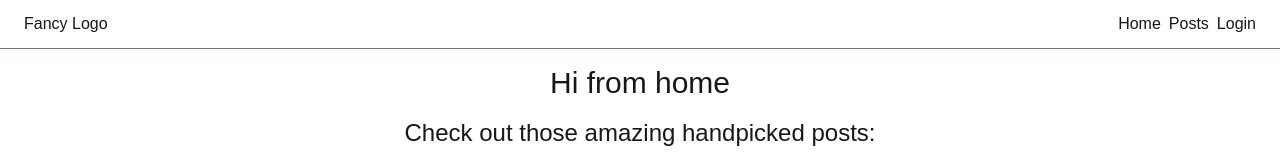
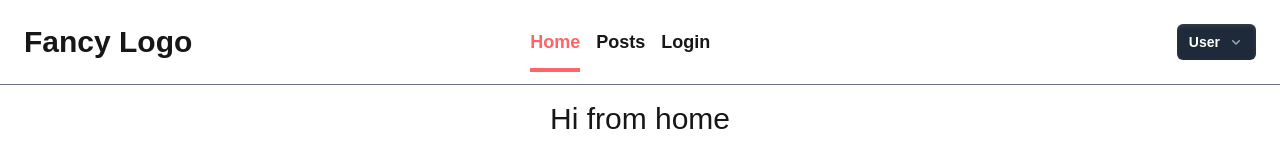
Before and after one commit to VadimEp622/nextjs-demo-playground, a Next.js app: page / in a window 1280 px wide. Shown: the top 158 px of the page. Built offline with nearby package versions, Linux system fonts and the light colour scheme; no server answers; the database is empty.

Commit message:
1. improved header navlink + styled it 2. added temp template dropdown to header

```diff
--- a/package.json
+++ b/package.json
@@ -11,6 +11,8 @@
     "db:generate": "prisma generate"
   },
   "dependencies": {
+    "@headlessui/react": "^2.2.1",
+    "@heroicons/react": "^2.2.0",
     "@prisma/client": "^6.5.0",
     "bcrypt": "^5.1.1",
     "clsx": "^2.1.1",
--- a/src/app/(market)/layout.tsx
+++ b/src/app/(market)/layout.tsx
@@ -14,7 +14,6 @@ export default function MarketLayout({
       <div className="flex-grow">{children}</div>
       <MarketFooter />
       {modal}
-      <div id="modal-root" />
     </div>
   );
 }
--- a/src/app/layout.tsx
+++ b/src/app/layout.tsx
@@ -35,6 +35,7 @@ export default function RootLayout({
         className={`${geistSans.variable} ${geistMono.variable} antialiased`}
       >
         {children}
+        <div id="modal-root" />
       </body>
     </html>
   );
--- /dev/null
+++ b/src/components/shared/header-navlinks.tsx
@@ -0,0 +1,50 @@
+"use client";
+
+import Link from "next/link";
+import { usePathname } from "next/navigation";
+
+const navLinks = [
+  {
+    name: "Home",
+    href: "/",
+  },
+  {
+    name: "Posts",
+    href: "/posts",
+  },
+  {
+    name: "Login",
+    href: "/login",
+  },
+];
+
+export default function HeaderNavlinks() {
+  const pathname = usePathname();
+  console.log("pathname", pathname);
+
+  return (
+    <nav>
+      <ul className="flex gap-2">
+        {navLinks.map((link) => {
+          // checks if current mapped link is for "/" homepage or not.
+          // ❌ if it's NOT for homepage, check for exact match between first route segments of both, current mapped link and pathname.
+          //  ✔ if it IS for homepage, simply check if pathname equals "/".
+          const isActive = link.href.split("/")[1]
+            ? pathname.startsWith("/" + link.href.split("/")[1])
+            : pathname === "/";
+
+          return (
+            <li key={link.href} className={`px-1`}>
+              <Link
+                href={link.href}
+                className={`relative block py-4 text-lg font-bold hover:text-gray-300 ${isActive ? "text-red-400 before:absolute before:right-0 before:bottom-0 before:left-0 before:h-1 before:bg-red-400 hover:text-red-300 hover:before:bg-red-300" : ""}`}
+              >
+                {link.name}
+              </Link>
+            </li>
+          );
+        })}
+      </ul>
+    </nav>
+  );
+}
--- a/src/components/shared/header.tsx
+++ b/src/components/shared/header.tsx
@@ -1,27 +1,17 @@
 import { auth } from "@/auth";
-import Link from "next/link";
+import HeaderNavlinks from "@/components/shared/header-navlinks";
+import DropdownExample from "@/components/ui/dropdown";
 
 export default async function MarketHeader() {
   const session = await auth();
 
   return (
-    <header className="border-b-1 border-gray-500 px-6 py-3 text-center">
-      <div className="flex justify-between gap-4">
-        <h2>Fancy Logo</h2>
+    <header className="flex min-h-20 flex-col justify-center border-b-1 border-gray-500 px-6 py-3 text-center">
+      <div className="flex items-center justify-between gap-4">
+        <h2 className="text-3xl font-bold">Fancy Logo</h2>
         {session?.user?.name && <h4>Hello, {session.user.name}</h4>}
-        <nav>
-          <ul className="flex gap-2">
-            <li>
-              <Link href="/">Home</Link>
-            </li>
-            <li>
-              <Link href="/posts">Posts</Link>
-            </li>
-            <li>
-              <Link href="/login">Login</Link>
-            </li>
-          </ul>
-        </nav>
+        <HeaderNavlinks />
+        <DropdownExample />
       </div>
     </header>
   );
--- /dev/null
+++ b/src/components/ui/dropdown.tsx
@@ -0,0 +1,41 @@
+import { Menu, MenuButton, MenuItem, MenuItems } from "@headlessui/react";
+import {
+  ArchiveBoxXMarkIcon,
+  ChevronDownIcon,
+  PencilIcon,
+} from "@heroicons/react/16/solid";
+
+export default function DropdownExample() {
+
+  // TODO: add user avatar + dropdown menu items which makes sense, according to current user auth state
+  return (
+    <div className="w-52 text-right">
+      <Menu>
+        <MenuButton className="inline-flex items-center gap-2 rounded-md bg-gray-800 px-3 py-1.5 text-sm/6 font-semibold text-white shadow-inner shadow-white/10 focus:outline-none data-[focus]:outline-1 data-[focus]:outline-white data-[hover]:bg-gray-700 data-[open]:bg-gray-700">
+          User
+          <ChevronDownIcon className="size-4 fill-white/60" />
+        </MenuButton>
+
+        <MenuItems
+          transition
+          anchor="bottom end"
+          className="w-52 origin-top-right rounded-xl border border-white/5 bg-white/5 p-1 text-sm/6 text-white transition duration-100 ease-out [--anchor-gap:var(--spacing-1)] focus:outline-none data-[closed]:scale-95 data-[closed]:opacity-0"
+        >
+          <MenuItem>
+            <button className="group flex w-full items-center gap-2 rounded-lg px-3 py-1.5 data-[focus]:bg-white/10">
+              <PencilIcon className="size-4 fill-white/30" />
+              Login
+            </button>
+          </MenuItem>
+          <div className="my-1 h-px bg-white/5" />
+          <MenuItem>
+            <button className="group flex w-full items-center gap-2 rounded-lg px-3 py-1.5 data-[focus]:bg-white/10">
+              <ArchiveBoxXMarkIcon className="size-4 fill-white/30" />
+              Logout
+            </button>
+          </MenuItem>
+        </MenuItems>
+      </Menu>
+    </div>
+  );
+}
```
Also changed, not shown: 1 other file (tests, documents, lock files or other folders).
